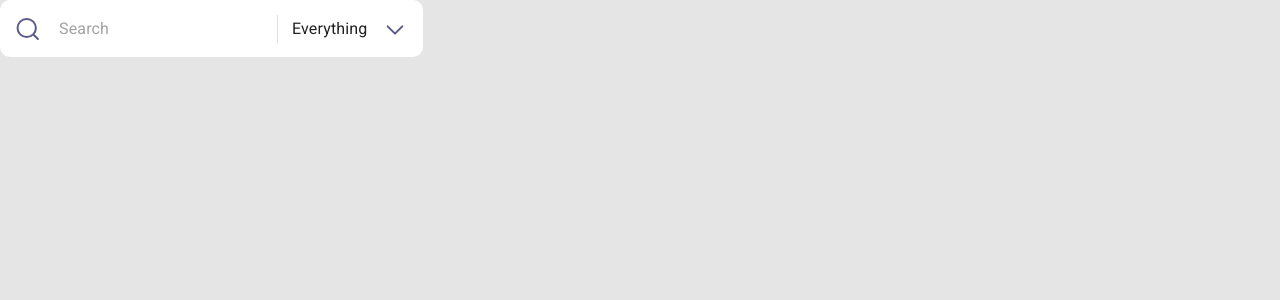
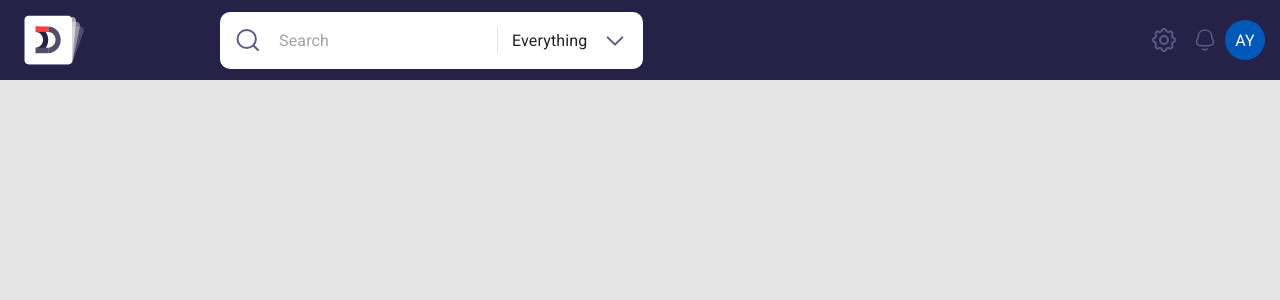
Before and after one commit to amiryehu/Dispatcher, a React (Create React App) app: page / in a window 1280 px wide. Shown: the top 300 px of the page. Built offline with nearby package versions, Linux system fonts and the light colour scheme.

Commit message:
create a header with all the components

```diff
--- a/src/App.tsx
+++ b/src/App.tsx
@@ -28,8 +28,8 @@ function App() {
       {/* <BasicSelect title="Source" items={['a','b','c']}></BasicSelect> */}
       {/* <LogIn/> */}
       {/* <Avatar userName="ofek ben david amir yehuda"/> */}
-      <SearchForm/>
-      {/* <Header/> */}
+      {/* <SearchForm/> */}
+      <Header/>
       {/* <Settings/> */}
       {/* <Notifications/> */}
 
--- a/src/components/Header/Header-style.ts
+++ b/src/components/Header/Header-style.ts
@@ -3,7 +3,24 @@ import { colors } from "../../Utils/Constances";
 
 export const HeaderWrapper = styled.div`
     width: 100%;
-    height: 25px;
+    height: 80px;
+    background-color: ${colors.darkBlue};
     display: flex;
+    justify-content: space-between;
+    align-items: center;
+    flex-direction: row;
+`;
 
+export const LeftSide = styled.div`
+    display: flex;
+    justify-content: space-between;
+    align-items: center;
+    gap: 110px;
 `;
+
+export const RightSide = styled.div`
+    display: flex;
+    justify-content: space-between;
+    align-items: center;
+    margin-right: 15px;
+`;
--- a/src/components/Header/Header.tsx
+++ b/src/components/Header/Header.tsx
@@ -1,15 +1,28 @@
 import React from "react";
 import { ReactComponent as Logo } from "../../assets/Icons/logo.svg";
-
+import { HeaderWrapper, LeftSide, RightSide } from "./Header-style";
+import Search from "../Search/Search";
+import Settings from "./Settings";
+import Notifications from "./Notifications";
+import Avatar from "../Avatar/Avatar";
 
 interface IHeader {}
 
 const Header = (props: IHeader) => {
   const {} = props;
   return (
-    <div>
-        <Logo/>
-    </div>
+    <HeaderWrapper>
+      <LeftSide>
+        <Logo style={{ width: "110px", height: "110px" }} />
+        <Search />
+      </LeftSide>
+
+      <RightSide>
+        <Settings />
+        <Notifications />
+        <Avatar userName="amir yehuda" />
+      </RightSide>
+    </HeaderWrapper>
   );
 };
 
```
